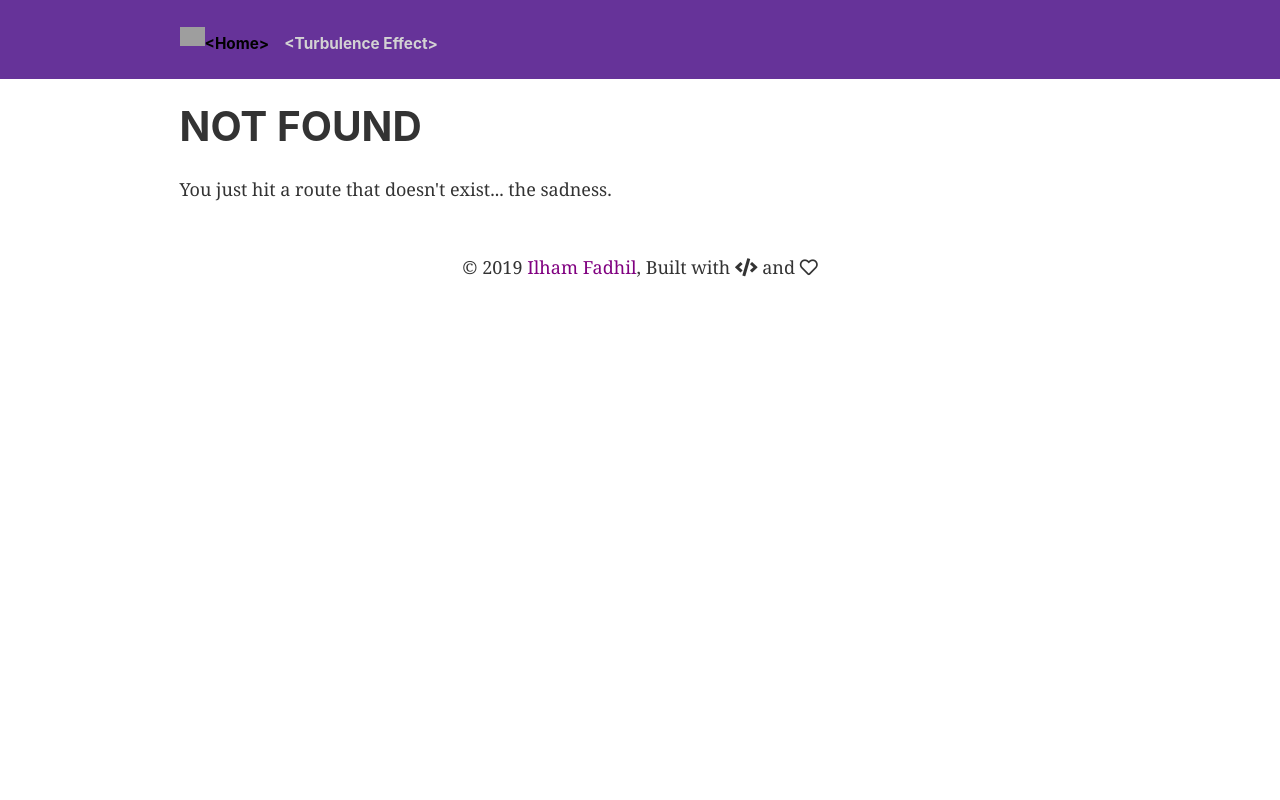
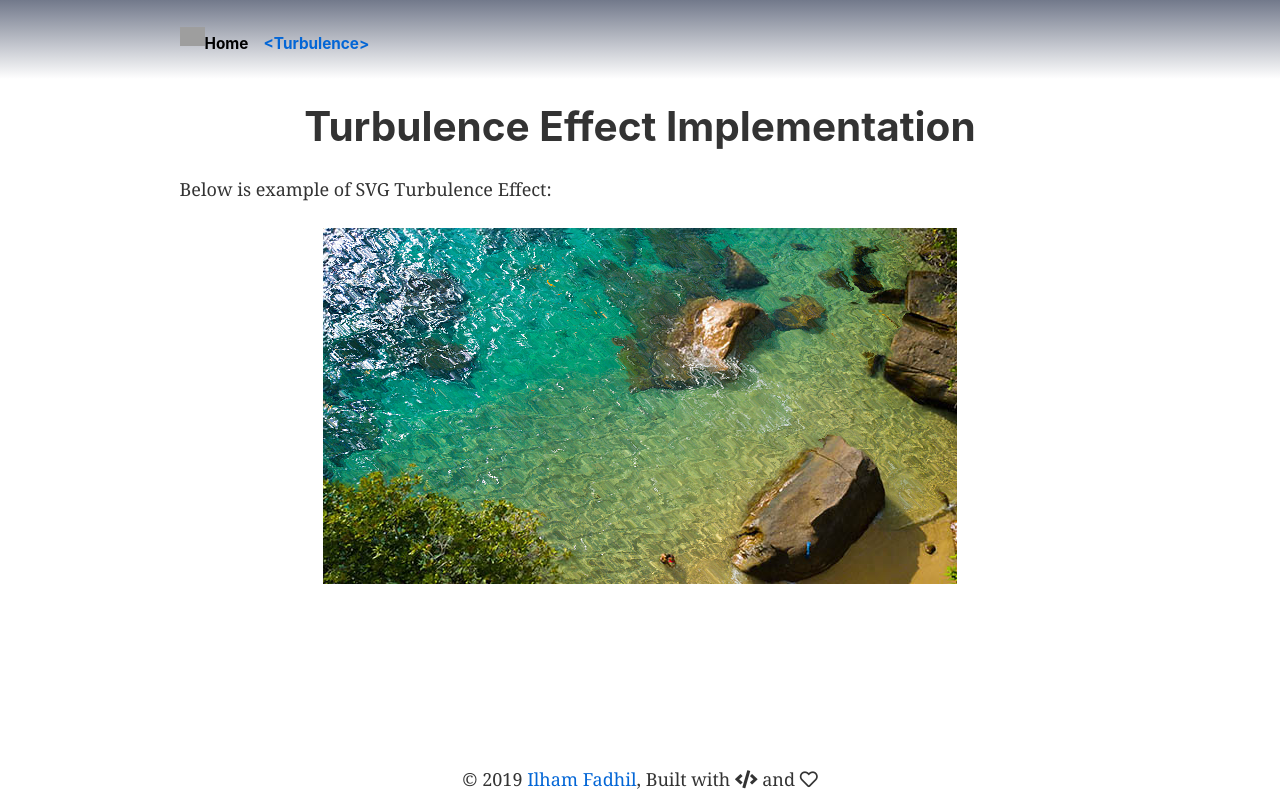
Before and after one commit to ilhamfadheel/gatsby-svg-filters, a Gatsby site: page /turbulence in a window 1280 px wide. Before the commit this address had no page. Built offline with nearby package versions, Linux system fonts and the light colour scheme; Gatsby itself is replaced by a stand-in of ours; grey boxes are pictures that could not be loaded.

Commit message:
added turbulence page images and renew index page

```diff
--- a/gatsby-config.js
+++ b/gatsby-config.js
@@ -19,11 +19,12 @@ module.exports = {
     {
       resolve: `gatsby-plugin-manifest`,
       options: {
-        name: `gatsby-starter-default`,
-        short_name: `starter`,
+        name: `gatsby-svg-filters`,
+        short_name: `svg-filters`,
+        lang: `en`,
         start_url: `/`,
-        background_color: `#663399`,
-        theme_color: `#663399`,
+        background_color: `#4ade21`,
+        theme_color: `#4ade21`,
         display: `minimal-ui`,
         icon: `src/images/IF.png`, // This path is relative to the root of the site.
       },
--- a/src/components/footer.js
+++ b/src/components/footer.js
@@ -10,7 +10,7 @@ const Footer = () => (
     © {new Date().getFullYear()}
     {` `} <a href="https://ilhamfadhil.com"
             style={{
-                color: "purple",
+                color: `#0366d6`,
                 textDecoration: "none",
 
             }}
--- a/src/components/header.js
+++ b/src/components/header.js
@@ -5,7 +5,8 @@ import React from "react"
 const Header = ({ siteTitle }) => (
   <header
     style={{
-      background: `rebeccapurple`,
+      background: `rgb(114,121,139)`,
+      background: `linear-gradient(180deg, rgba(114,121,139,1) 0%, rgba(255,255,255,1) 100%)`,
       marginBottom: `1.45rem`,
     }}
   >
@@ -17,15 +18,9 @@ const Header = ({ siteTitle }) => (
         display: `flex`,
       }}
     >
-      <Link
-          to="/"
-          style={{
-            color: `lightgrey`,
-            textDecoration: `none`,
-          }}
-        >
+      <Link to="/" >
           <img alt="Gatsby" style={{margin: 0}} src="https://ilhamfadhil.com/wp-content/uploads/2019/08/cropped-cropped-IF.png" width="25" />
-        </Link>
+      </Link>
       <Link
           to="/"
           style={{
@@ -35,19 +30,19 @@ const Header = ({ siteTitle }) => (
             paddingTop: 10,
           }}>
         <h5 style={{ margin: 0 }}>
-          &lt;Home&gt;
+          Home
         </h5>
       </Link>
       <Link
-          to="/page-2"
+          to="/turbulence/"
           style={{
-            color: `lightgrey`,
+            color: `#0366d6`,
             textDecoration: `none`,
             bottom: 0,
             paddingTop: 10,
           }}>
         <h5 style={{ margin: 0 }}>
-            &lt;Turbulence Effect&gt;
+            &lt;Turbulence&gt;
         </h5>
       </Link>
     </div>
--- a/src/components/layout.css
+++ b/src/components/layout.css
@@ -39,8 +39,10 @@ progress {
 template {
   display: none;
 }
+/* a link color */
 a {
   background-color: transparent;
+  color: #0366d6;
   -webkit-text-decoration-skip: objects;
 }
 a:active,
--- /dev/null
+++ b/src/components/turbulence.css
@@ -0,0 +1,17 @@
+.backgroundbeach {
+    margin: auto;
+    height: 356px;
+    width: 634px;
+    background-image: url("../images/sea.jpg");
+    background-size: cover;
+  }
+
+.backgroundbeach .water {
+    background-image: url("../images/sea-map.png");
+    background-size: cover;
+    top:0;
+    left:0;
+    height: 100%;
+    width: 100%;
+    filter: url("#turbulence");
+  }
--- /dev/null
+++ b/src/components/turbulence.js
@@ -0,0 +1,24 @@
+import React from 'react'
+
+const Turbulence = () => {
+	return (
+        <>
+        <div class="canvas">
+            <div class="backgroundbeach">
+                <div class="water">
+                </div>
+            </div>
+        </div>
+	    <svg>
+            <filter id="turbulence" x="0" y="0" width="100%" height="100%">
+                <feTurbulence id="sea-filter" numOctaves="3" seed="2" baseFrequency="0.02 0.05"></feTurbulence>
+                <feDisplacementMap scale="20" in="SourceGraphic"></feDisplacementMap>
+                <animate xlinkHref="#sea-filter" attributeName={"baseFrequency"} dur={"60s"}
+                keyTimes={"0;0.5;1"} values="0.02 0.06;0.04 0.08;0.02 0.06" repeatCount="indefinite"/>
+            </filter>
+        </svg>
+        </>
+	)
+}
+
+export default Turbulence
--- a/src/pages/index.js
+++ b/src/pages/index.js
@@ -8,25 +8,19 @@ const IndexPage = () => (
   <Layout>
     <SEO title="Home" />
     <article class="markdown-body entry-content p-5" itemprop="text">
-<p align="center">
-  <h1>
+<p align="center" style={{marginBottom: "0"}}>
   <a href="https://www.gatsbyjs.org" rel="nofollow">
     <img alt="Gatsby" src="https://camo.githubusercontent.com/ac31ac54c2013850b0fb8a3a4926f4718a398fb3/68747470733a2f2f7777772e6761747362796a732e6f72672f6d6f6e6f6772616d2e737667" width="60" data-canonical-src="https://www.gatsbyjs.org/monogram.svg" style={{maxWidth:"100%"}}/>
   </a>
-  &
-  <a href="https://www.ilhamfadhil.com" rel="nofollow">
-    <img alt="Gatsby" src="https://camo.githubusercontent.com/1c262d062ff2a883421b5337951ee7c1d89b55e5/68747470733a2f2f696c68616d66616468696c2e636f6d2f77702d636f6e74656e742f75706c6f6164732f323031392f30382f63726f707065642d63726f707065642d49462e706e67" width="60" data-canonical-src="https://ilhamfadhil.com/wp-content/uploads/2019/08/cropped-cropped-IF.png" style={{maxWidth:"100%",position:"absolute",paddingTop:"7px"}}/>
-  </a>
-  </h1>
 </p>
 <h1 align="center"><a id="user-content---gatsby-svg-filters-by-ilham-fadhil" class="anchor" aria-hidden="true" ></a>
-  Gatsby-svg-filters by Ilham Fadhil
+  gatsby-svg-filters by Ilham Fadhil
 </h1>
 <p>This project uses <a href="https://www.gatsbyjs.org/" rel="nofollow"> GatsbyJS </a>
-starter, this SVG-filters project is aimed to create reusable React components based on
-<a href="//www.w3schools.com/graphics/svg_filters_intro.aspthat" rel="nofollow"> SVG_filters</a>. Feel free to use the JS components made here.
+starter, an open source framework based on ReactJS. this SVG-filters project is aimed to create reusable React components based on
+<a href="//www.w3schools.com/graphics/svg_filters_intro.aspthat" rel="nofollow"> SVG_filters</a>.
 </p>
-<p><i className="fab fa-github"></i> Github code for this Project can be found in <a href="https://github.com/ilhamfadheel/gatsby-svg-filters" rel="nofollow"> Here </a>
+<p><i className="fab fa-github"></i> Github code for this Project can be found <a href="https://github.com/ilhamfadheel/gatsby-svg-filters" rel="nofollow"> Here </a>
 </p>
 <h2><a id="user-content--quick-start" class="anchor" aria-hidden="true" href="#-quick-start"><svg class="octicon octicon-link" viewBox="0 0 16 16" version="1.1" width="16" height="16" aria-hidden="true"><path fill-rule="evenodd" d="M4 9h1v1H4c-1.5 0-3-1.69-3-3.5S2.55 3 4 3h4c1.45 0 3 1.69 3 3.5 0 1.41-.91 2.72-2 3.25V8.59c.58-.45 1-1.27 1-2.09C10 5.22 8.98 4 8 4H4c-.98 0-2 1.22-2 2.5S3 9 4 9zm9-3h-1v1h1c1 0 2 1.22 2 2.5S13.98 12 13 12H9c-.98 0-2-1.22-2-2.5 0-.83.42-1.64 1-2.09V6.25c-1.09.53-2 1.84-2 3.25C6 11.31 7.55 13 9 13h4c1.45 0 3-1.69 3-3.5S14.5 6 13 6z"></path></svg></a><g-emoji class="g-emoji" alias="rocket" fallback-src="https://github.githubassets.com/images/icons/emoji/unicode/1f680.png">🚀</g-emoji> Quick start</h2>
 <ol>
@@ -61,7 +55,15 @@ starter, this SVG-filters project is aimed to create reusable React components b
 </ol>
 </article><br/>
     <h3>
-    <Link to="/page-2/">Go to Turbulence Implementation</Link>
+    <Link
+      to="/turbulence/"
+      style={{
+        color: `#0366d6`,
+      }}
+    >
+      <i className="fas fa-arrow-right"> </i>
+      {` `}
+      Go to Turbulence Effect Implementation</Link>
     </h3>
   </Layout>
 )
--- /dev/null
+++ b/src/pages/turbulence.js
@@ -0,0 +1,20 @@
+import React from "react"
+
+import Layout from "../components/layout"
+import SEO from "../components/seo"
+import Turbulence from "../components/turbulence"
+import "../components/turbulence.css"
+
+const TurbulencePage = () => (
+  <Layout>
+    <SEO title="Turbulence" />
+    <article>
+      <p align="center">
+        <h1>Turbulence Effect Implementation</h1>
+      </p>
+      <p align="left">Below is example of SVG Turbulence Effect:</p>
+    </article>
+    <Turbulence/>
+  </Layout>
+)
+export default TurbulencePage
```
Also changed, not shown: src/pages/page-2.js (deleted, +0 -15 lines), src/images/IF.png, src/images/IF2.png (added), src/images/beach-base.jpg (added), src/images/beach-map.png (added), src/images/sea-map.png (added), src/images/sea.jpg (added).
